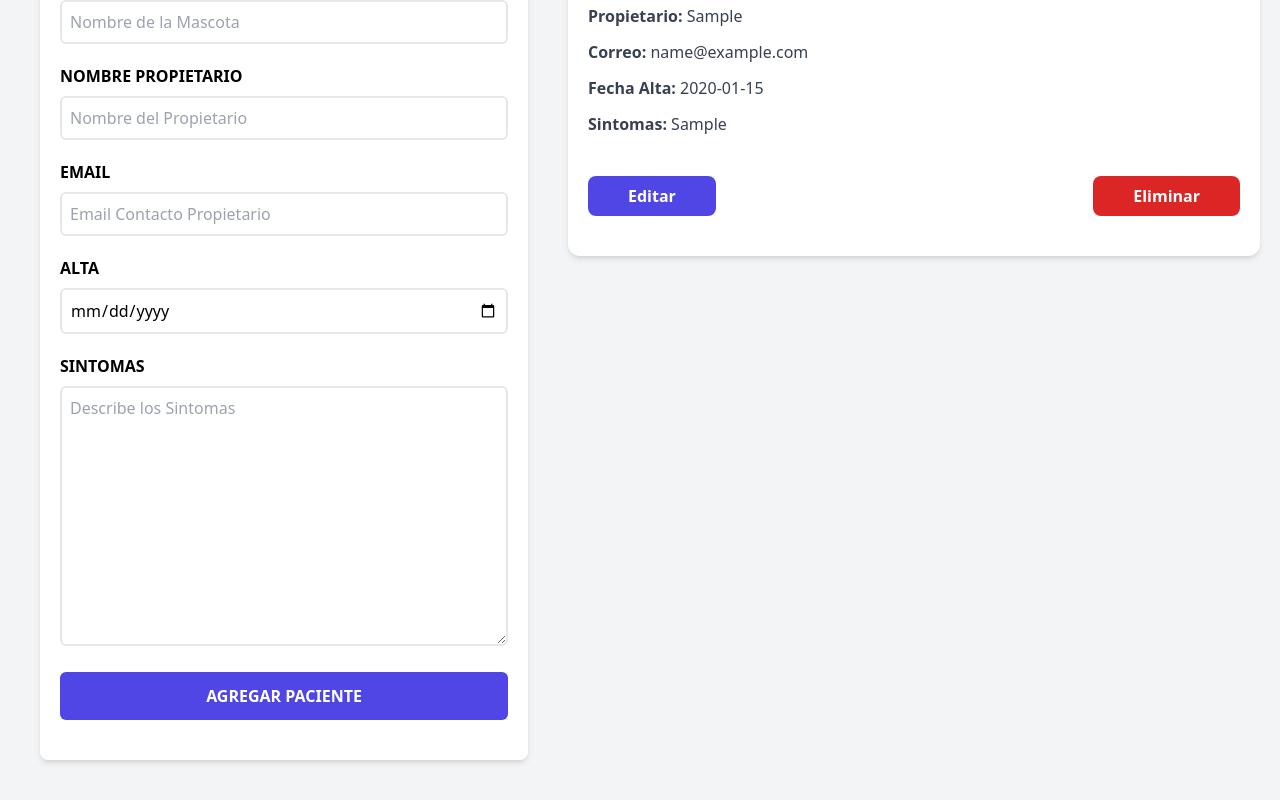
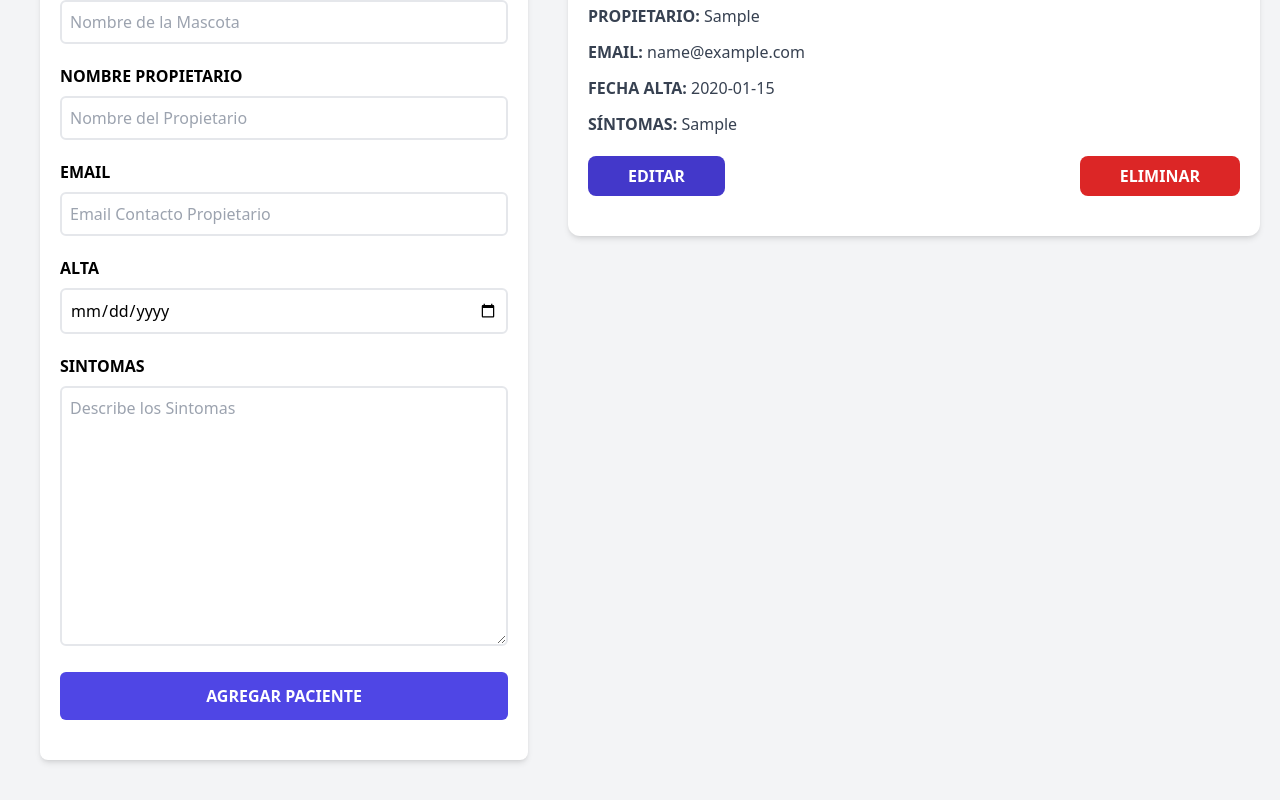
Before and after one commit to JhoanaZF/seguimiento-pacientes, a React (Vite) app: page / in a window 1280 px wide. Both pictures are taken after typing "Sample", "Sample", "name@example.com", "2020-01-15", "Sample" into the empty fields and a click on the input "Agregar paciente". Shown: the part 420-1220 px from the top of the page. Built offline with nearby package versions, Linux system fonts and the light colour scheme.

Commit message:
ADD: Finalizando la funcionalidad de LocalStorage

```diff
--- a/src/App.jsx
+++ b/src/App.jsx
@@ -1,11 +1,25 @@
-import { useState } from "react";
-import { Formulario } from "./components/Formulario";
-import { Header } from "./components/Header";
-import { ListadoPacientes } from "./components/ListadoPacientes";
+import { useEffect, useState } from "react";
+import Formulario from "./components/Formulario";
+import Header from "./components/Header";
+import ListadoPacientes from "./components/ListadoPacientes";
 
 export function App() {
-  const [pacientes, setPacientes] = useState([]);
+  const [pacientes, setPacientes] = useState(
+    JSON.parse(localStorage.getItem("pacientes")) ?? []
+  );
   const [paciente, setPaciente] = useState({});
+
+  useEffect(() => {
+    localStorage.setItem("pacientes", JSON.stringify(pacientes));
+  }, [pacientes]);
+
+  const eliminarPaciente = (id) => {
+    const pacientesActualizados = pacientes.filter(
+      (paciente) => paciente.id !== id
+    );
+    setPacientes(pacientesActualizados);
+  };
+
   return (
     <div className='container mx-auto mt-20'>
       <Header />
@@ -19,8 +33,11 @@ export function App() {
         <ListadoPacientes
           pacientes={pacientes}
           setPaciente={setPaciente}
+          eliminarPaciente={eliminarPaciente}
         />
       </div>
     </div>
   );
 }
+
+export default App;
--- a/src/components/Formulario.jsx
+++ b/src/components/Formulario.jsx
@@ -35,7 +35,6 @@ export const Formulario = ({
 
     // Validacion de formulario
     if ([nombre, propietario, email, fecha, sintomas].includes("")) {
-      console.log("Hay almenos un campo vacio");
       setError(true);
       return;
     }
@@ -169,3 +168,5 @@ export const Formulario = ({
     </div>
   );
 };
+
+export default Formulario;
--- a/src/components/Header.jsx
+++ b/src/components/Header.jsx
@@ -2,7 +2,7 @@ export const Header = () => {
   return (
     <>
       <h1 className='font-black text-5xl text-center md:w-2/3 mx-auto'>
-        Seguimientos Pacientes {""}
+        Seguimientos Pacientes {""} Con GitHub {""}
         <span className='text-indigo-600'>Veterinaria</span>
       </h1>
     </>
--- a/src/components/ListadoPacientes.jsx
+++ b/src/components/ListadoPacientes.jsx
@@ -1,6 +1,10 @@
 import Paciente from "./Paciente";
 
-export const ListadoPacientes = ({ pacientes, setPaciente }) => {
+export const ListadoPacientes = ({
+  pacientes,
+  setPaciente,
+  eliminarPaciente,
+}) => {
   return (
     <div className='md:w-1/2 lg:w-3/5 md:h-screen overflow-y-scroll'>
       {pacientes && pacientes.length ? (
@@ -15,6 +19,7 @@ export const ListadoPacientes = ({ pacientes, setPaciente }) => {
               key={paciente.id}
               paciente={paciente}
               setPaciente={setPaciente}
+              eliminarPaciente={eliminarPaciente}
             />
           ))}
         </>
--- a/src/components/Paciente.jsx
+++ b/src/components/Paciente.jsx
@@ -1,38 +1,48 @@
-const Paciente = ({ paciente, setPaciente }) => {
-  const { nombre, propietario, email, fecha, sintomas } = paciente;
+const Paciente = ({ paciente, setPaciente, eliminarPaciente }) => {
+  const { nombre, propietario, email, fecha, sintomas, id } = paciente;
+
+  const handleEliminar = () => {
+    const respuesta = confirm("deseas eliminar este paciente");
+
+    if (respuesta) {
+      eliminarPaciente(id);
+    }
+  };
 
   return (
     <div className='mx-5 my-10 bg-white shadow-md px-5 py-10 rounded-xl'>
-      <p className='font-bold mb-3 text-gray-700'>
+      <p className='font-bold mb-3 text-gray-700 uppercase'>
         Nombre: {""}
         <span className='font-normal normal-case'>{nombre}</span>
       </p>
-      <p className='font-bold mb-3 text-gray-700'>
+      <p className='font-bold mb-3 text-gray-700 uppercase'>
         Propietario: {""}
         <span className='font-normal normal-case'>{propietario}</span>
       </p>
-      <p className='font-bold mb-3 text-gray-700'>
-        Correo: {""}
+      <p className='font-bold mb-3 text-gray-700 uppercase'>
+        Email: {""}
         <span className='font-normal normal-case'>{email}</span>
       </p>
-      <p className='font-bold mb-3 text-gray-700'>
+      <p className='font-bold mb-3 text-gray-700 uppercase'>
         Fecha Alta: {""}
         <span className='font-normal normal-case'>{fecha}</span>
       </p>
-      <p className='font-bold mb-3 text-gray-700'>
-        Sintomas: {""}
+      <p className='font-bold mb-3 text-gray-700 uppercase'>
+        Síntomas: {""}
         <span className='font-normal normal-case'>{sintomas}</span>
       </p>
-      <div className='flex justify-between mt-10'>
+
+      <div className='flex justify-between mt-5'>
         <button
           type='button'
-          className='py-2 px-10 bg-indigo-600 hover:bg-indigo-700 text-white font-bold rounded-lg'
+          className='py-2 px-10 bg-indigo-700 text-white font-bold uppercase rounded-lg'
           onClick={() => setPaciente(paciente)}>
           Editar
         </button>
         <button
           type='button'
-          className='py-2 px-10 bg-red-600 hover:bg-red-700 text-white font-bold rounded-lg'>
+          className='py-2 px-10 bg-red-600 text-white font-bold uppercase rounded-lg'
+          onClick={handleEliminar}>
           Eliminar
         </button>
       </div>
```
